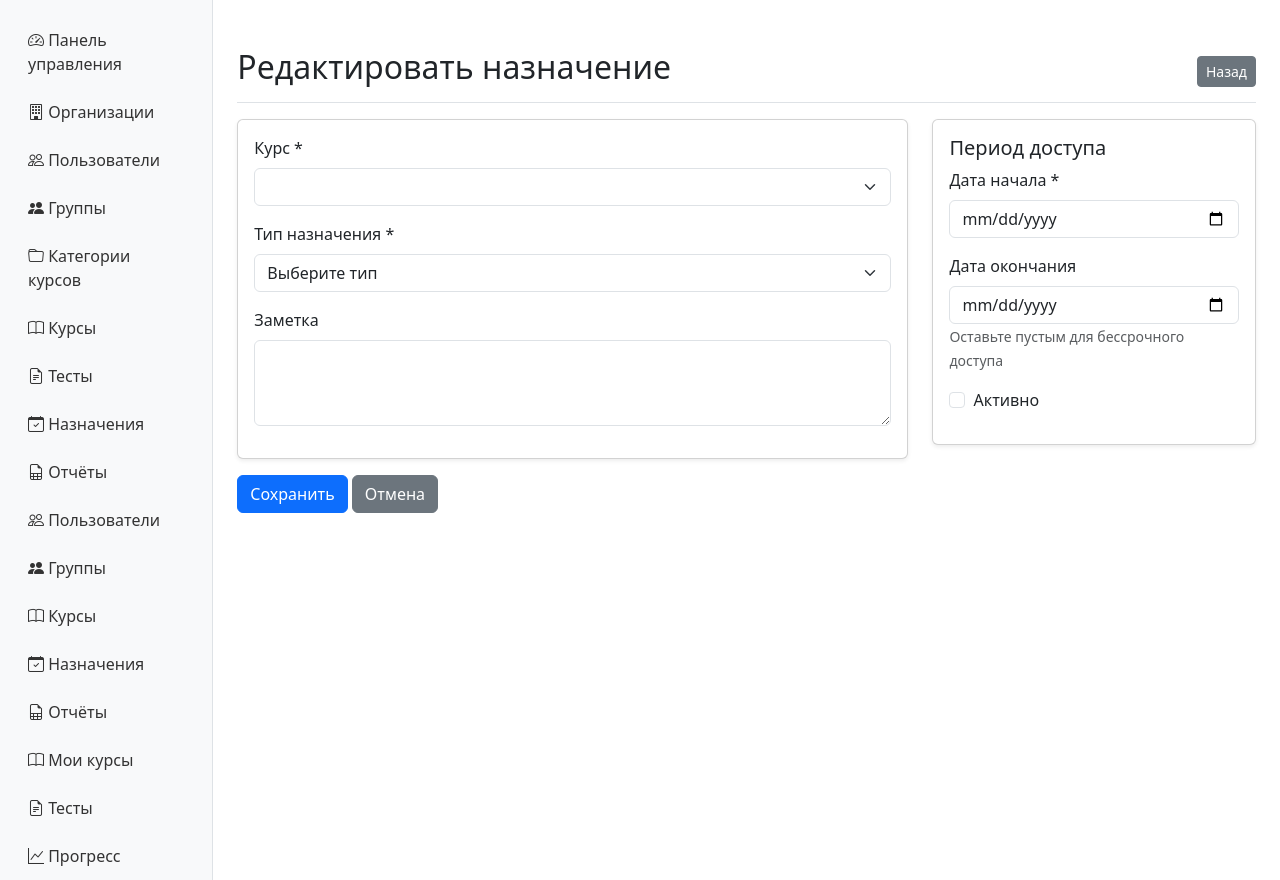
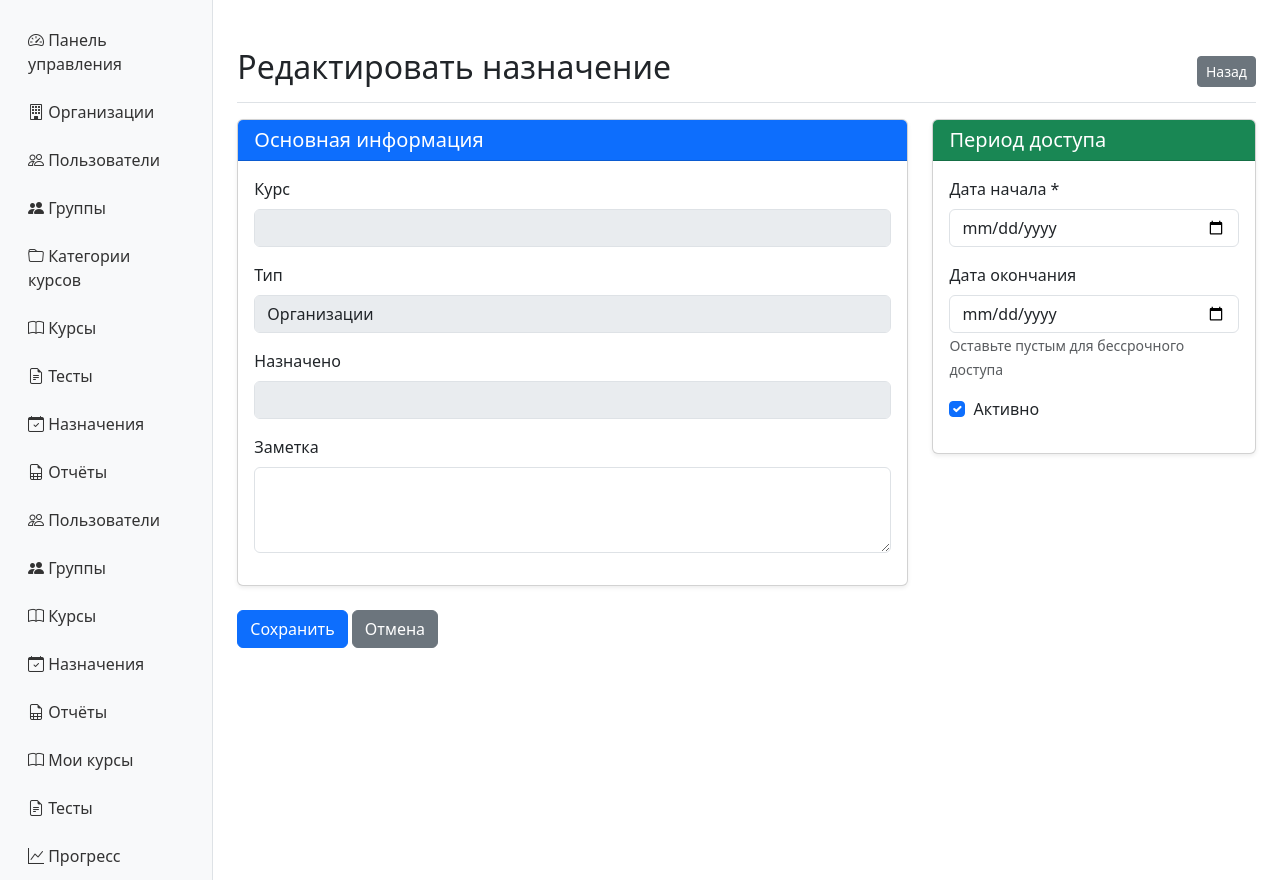
Before and after one commit to mirivlad/loles, a Laravel app: template resources/views/admin/course-assignments/edit.blade.php in a window 1280 px wide. Shown: the part 56-936 px from the top of the page. Run offline with Laravel 12, Linux system fonts and the light colour scheme; the template is opened without the code that fills it, so the values that code supplies are empty; a user stored in the database is signed in; data comes from the database, SQL or seed files in the repository.

Commit message:
Feat: show и edit для назначений
✅ show.blade.php — просмотр назначения
✅ edit.blade.php — редактирование (период, статус, заметка)

Co-authored-by: Qwen-Coder <qwen-coder@alibabacloud.com>

```diff
--- a/resources/views/admin/course-assignments/edit.blade.php
+++ b/resources/views/admin/course-assignments/edit.blade.php
@@ -13,55 +13,23 @@
             <form action="{{ route('admin.course-assignments.update', $assignment) }}" method="POST">
                 @csrf @method('PUT')
                 <div class="row">
-                    <div class="col-md-8">
-                        <div class="card shadow-sm mb-3">
+                    <div class="col-md-8 mb-4">
+                        <div class="card shadow-sm">
+                            <div class="card-header bg-primary text-white"><h5 class="mb-0">Основная информация</h5></div>
                             <div class="card-body">
                                 <div class="mb-3">
-                                    <label class="form-label">Курс *</label>
-                                    <select name="course_id" class="form-select @error('course_id') is-invalid @enderror" required>
-                                        @foreach($courses as $id => $title)
-                                        <option value="{{ $id }}" {{ old('course_id', $assignment->course_id) == $id ? 'selected' : '' }}>{{ $title }}</option>
-                                        @endforeach
-                                    </select>
-                                    @error('course_id')<div class="invalid-feedback">{{ $message }}</div>@enderror
+                                    <label class="form-label">Курс</label>
+                                    <input type="text" class="form-control" value="{{ $assignment->course->title }}" disabled>
                                 </div>
 
                                 <div class="mb-3">
-                                    <label class="form-label">Тип назначения *</label>
-                                    <select name="type" id="assignmentType" class="form-select @error('type') is-invalid @enderror" required onchange="updateAssignmentFields()">
-                                        <option value="">Выберите тип</option>
-                                        <option value="individual" {{ old('type', $assignment->type) == 'individual' ? 'selected' : '' }}>Индивидуальному пользователю</option>
-                                        <option value="group" {{ old('type', $assignment->type) == 'group' ? 'selected' : '' }}>Группе</option>
-                                        <option value="organization" {{ old('type', $assignment->type) == 'organization' ? 'selected' : '' }}>Организации</option>
-                                    </select>
-                                    @error('type')<div class="invalid-feedback">{{ $message }}</div>@enderror
+                                    <label class="form-label">Тип</label>
+                                    <input type="text" class="form-control" value="@if($assignment->type === 'individual')Индивидуально@elseif($assignment->type === 'group')Группе@elseОрганизации@endif" disabled>
                                 </div>
 
-                                <div class="mb-3" id="userField" style="display:none;">
-                                    <label class="form-label">Пользователь *</label>
-                                    <select name="user_id" class="form-select">
-                                        @foreach($users as $id => $name)
-                                        <option value="{{ $id }}" {{ old('user_id', $assignment->user_id) == $id ? 'selected' : '' }}>{{ $name }}</option>
-                                        @endforeach
-                                    </select>
-                                </div>
-
-                                <div class="mb-3" id="groupField" style="display:none;">
-                                    <label class="form-label">Группа *</label>
-                                    <select name="group_id" class="form-select">
-                                        @foreach($groups as $id => $name)
-                                        <option value="{{ $id }}" {{ old('group_id', $assignment->group_id) == $id ? 'selected' : '' }}>{{ $name }}</option>
-                                        @endforeach
-                                    </select>
-                                </div>
-
-                                <div class="mb-3" id="organizationField" style="display:none;">
-                                    <label class="form-label">Организация *</label>
-                                    <select name="organization_id" class="form-select">
-                                        @foreach($organizations as $id => $name)
-                                        <option value="{{ $id }}" {{ old('organization_id', $assignment->organization_id) == $id ? 'selected' : '' }}>{{ $name }}</option>
-                                        @endforeach
-                                    </select>
+                                <div class="mb-3">
+                                    <label class="form-label">Назначено</label>
+                                    <input type="text" class="form-control" value="@if($assignment->type === 'individual'){{ $assignment->user?->name }}@elseif($assignment->type === 'group'){{ $assignment->group?->name }}@else{{ $assignment->organization?->name }}@endif" disabled>
                                 </div>
 
                                 <div class="mb-3">
@@ -72,10 +40,10 @@
                         </div>
                     </div>
 
-                    <div class="col-md-4">
-                        <div class="card shadow-sm mb-3">
+                    <div class="col-md-4 mb-4">
+                        <div class="card shadow-sm">
+                            <div class="card-header bg-success text-white"><h5 class="mb-0">Период доступа</h5></div>
                             <div class="card-body">
-                                <h5>Период доступа</h5>
                                 <div class="mb-3">
                                     <label class="form-label">Дата начала *</label>
                                     <input type="date" name="start_date" class="form-control @error('start_date') is-invalid @enderror" value="{{ old('start_date', $assignment->start_date->format('Y-m-d')) }}" required>
@@ -102,17 +70,4 @@
         </main>
     </div>
 </div>
-
-<script>
-function updateAssignmentFields() {
-    const type = document.getElementById('assignmentType').value;
-    document.getElementById('userField').style.display = (type === 'individual') ? 'block' : 'none';
-    document.getElementById('groupField').style.display = (type === 'group') ? 'block' : 'none';
-    document.getElementById('organizationField').style.display = (type === 'organization') ? 'block' : 'none';
-}
-
-document.addEventListener('DOMContentLoaded', function() {
-    updateAssignmentFields();
-});
-</script>
 @endsection
--- a/resources/views/admin/course-assignments/show.blade.php
+++ b/resources/views/admin/course-assignments/show.blade.php
@@ -27,9 +27,9 @@
                                     <th>Тип:</th>
                                     <td>
                                         @if($assignment->type === 'individual')
-                                            <span class="badge bg-info"><i class="bi bi-person"></i> Индивидуально</span>
+                                            <span class="badge bg-success"><i class="bi bi-person"></i> Индивидуально</span>
                                         @elseif($assignment->type === 'group')
-                                            <span class="badge bg-success"><i class="bi bi-people"></i> Группе</span>
+                                            <span class="badge bg-info"><i class="bi bi-people"></i> Группе</span>
                                         @else
                                             <span class="badge bg-primary"><i class="bi bi-building"></i> Организации</span>
                                         @endif
```
